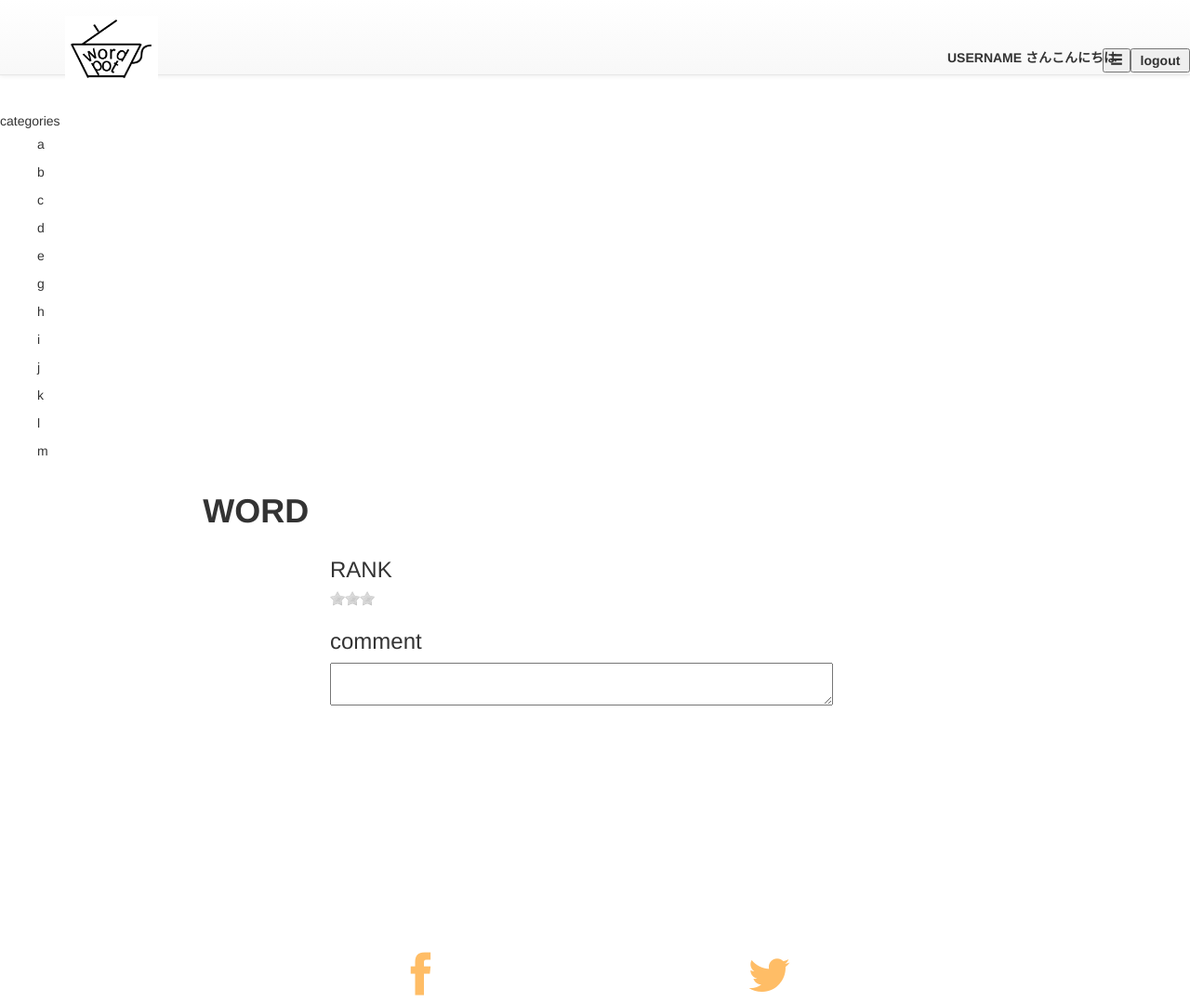
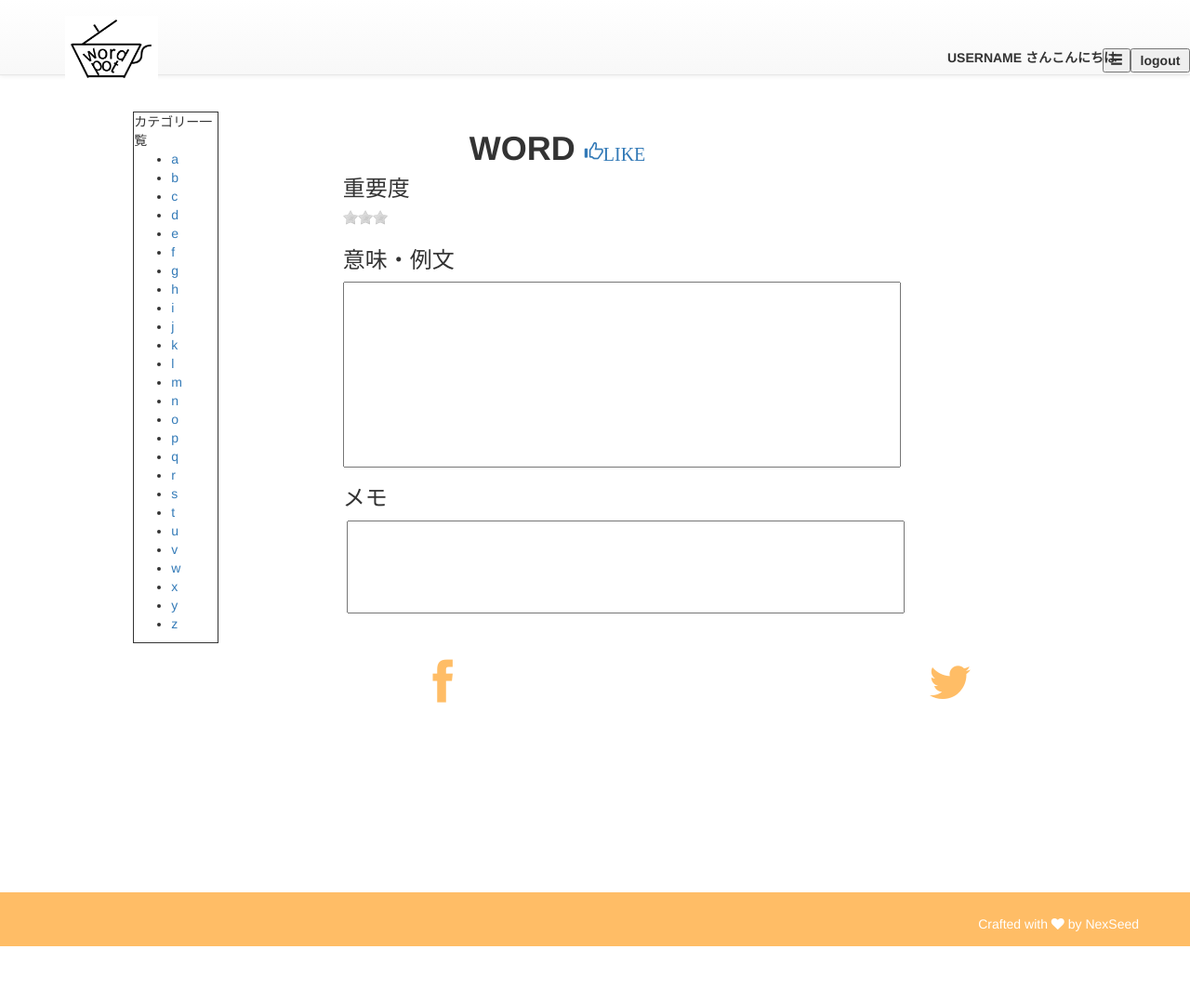
Before and after one commit to ei17ringo/wordPotProject_moc, a plain HTML site: page view.html in a window 1280 px wide. Shown: the top 1078 px of the page at 93% size. After the commit the page ends 1018 px from the top, so only its background shows below. Drawn offline with nearby package versions, Linux system fonts and the light colour scheme.

Commit message:
edit 3 files

```diff
--- a/view.html
+++ b/view.html
@@ -66,52 +66,63 @@
     <br>
     <br>
     <br>
-    <div style="float:left;width: 25%;">
-    	<span>categories</span>
-		<ul style="list-style: none;line-height: 3rem;">
-			<li>a</li>
-			<li>b</li>
-			<li>c</li>
-			<li>d</li>
-			<li>e</li>
-			<li>g</li>
-			<li>h</li>
-			<li>i</li>
-			<li>j</li>
-			<li>k</li>
-			<li>l</li>
-			<li>m</li>
+<div>
+    <div class="col-sm-2">
+    	<div style="border:1px solid #333; width:50%;margin:0 70%">
+    	<span>カテゴリー一覧</span>
+		<ul style="line-height:2rem;">
+			<li><a>a</a></li>
+			<li><a>b</a></li>
+			<li><a>c</a></li>
+			<li><a>d</a></li>
+			<li><a>e</a></li>
+			<li><a>f</a></li>
+			<li><a>g</a></li>
+			<li><a>h</a></li>
+			<li><a>i</a></li>
+			<li><a>j</a></li>
+			<li><a>k</a></li>
+			<li><a>l</a></li>
+			<li><a>m</a></li>
+			<li><a>n</a></li>
+			<li><a>o</a></li>
+			<li><a>p</a></li>
+			<li><a>q</a></li>
+			<li><a>r</a></li>
+			<li><a>s</a></li>
+			<li><a>t</a></li>
+			<li><a>u</a></li>
+			<li><a>v</a></li>
+			<li><a>w</a></li>
+			<li><a>x</a></li>
+			<li><a>y</a></li>
+			<li><a>z</a></li>
 		</ul>
 	</div>
-	<div class="row">
-    	<div class="col-lg-8 col-lg-offset-2 left"><h1><b>WORD</b></h1></div>
-    </div>
-	<div class="container">
-    <div style="width:50%;margin:auto;">
-      <h3>RANK</h3>
+</div>
+<div class="row container col-sm-10">
+
+    <div style="margin-right:auto;margin-left:auto;width:70%;">
+    	<span class="col-lg-8 col-lg-offset-2 left"><h1><b>WORD</b>
+    		<a class="right" style="font-size:2rem;font-weight:initial;"><i class="glyphicon glyphicon-thumbs-up">LIKE</i></a>
+    	</h1>
+    	</span>
+    <h3 style="clear:both;">重要度</h3>
     <div id="rateit1" data-rateit-resetable="false"  data-rateit-ispreset="true" data-rateit-min="0" data-rateit-max="3" data-rateit-step="1"></div>
-		<h3>comment</h3>
+	<h3>意味・例文</h3>
+	<textarea style="width:600px; height:200px; resize:none; margin-right:auto;"></textarea>
+	<h3>メモ</h3>
 			<form class="form-horizontal" style="margin-bottom:50px;">
-          <div class="form-group">
             <label class="control-label" for="text"></label>
-              <div class="col-sm-8">
-                <textarea style="width:541px;margin-right:auto;"></textarea>
-              </div>
-          </div>
-          <div class="form-group" style="width:20%;margin-left:auto;">
-            <div class="col-sm-4">
-            </div>
-          </div>
-      </form>
+            <textarea style="width:600px; height:100px; resize:none; margin-right:auto;"></textarea>
+         </form>
 	</div>
 </div>
-
 	<section id="contact"></section>
 
 	<div id="social">
-		<div class="container">
 			<div class="row centered">
-				<div class="col-lg-8 col-lg-offset-2">
+				<div class="col-lg-offset-2">
 					<div class="col-md-6">
 						<a href="#"><i class="fa fa-facebook"></i></a>
 					</div>
@@ -119,8 +130,8 @@
 						<a href="#"><i class="fa fa-twitter"></i></a>
 					</div>
 				</div>
-			</div>
-		</div><!-- /container -->
+			</div><!-- /container -->
+		</div>
 	</div><!-- /social -->
 
 	<div id="f">
```
Also changed, not shown: add.html (+20 -42 lines), edit.html (+8 -7 lines).
